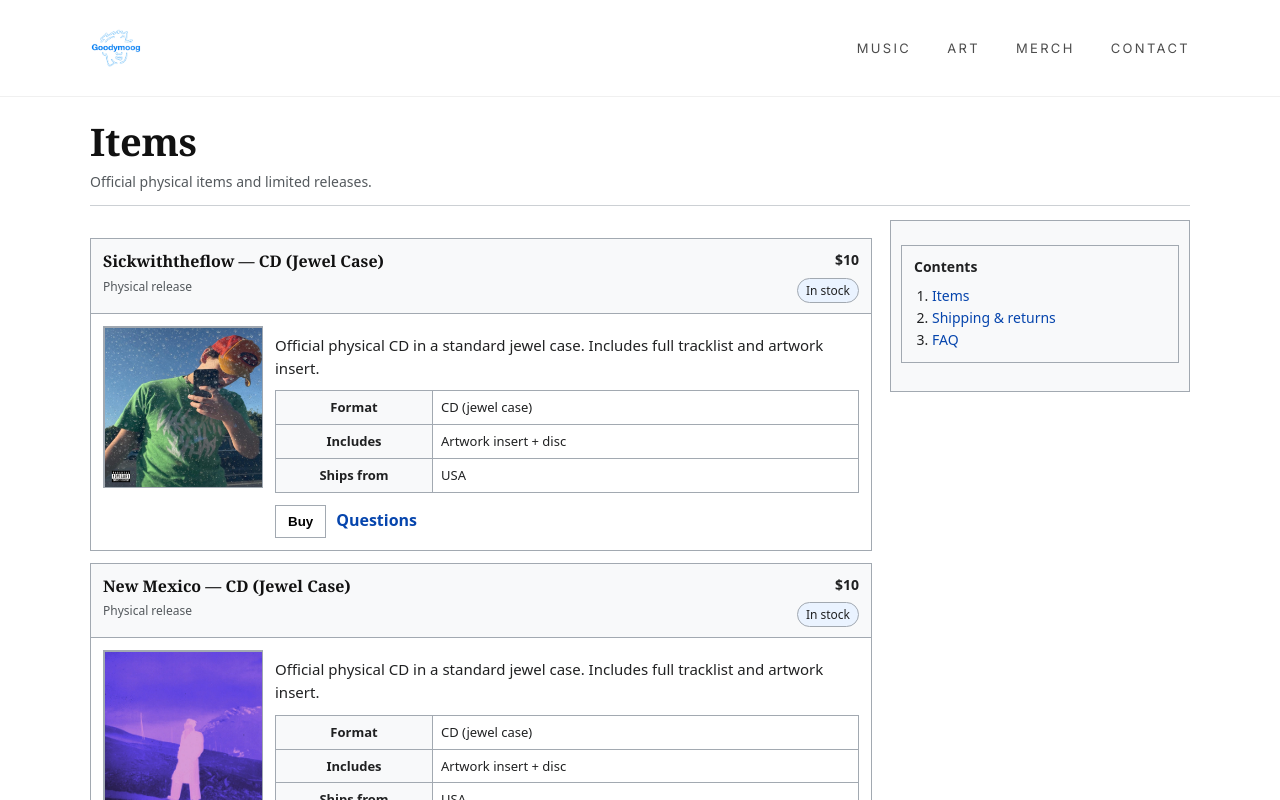
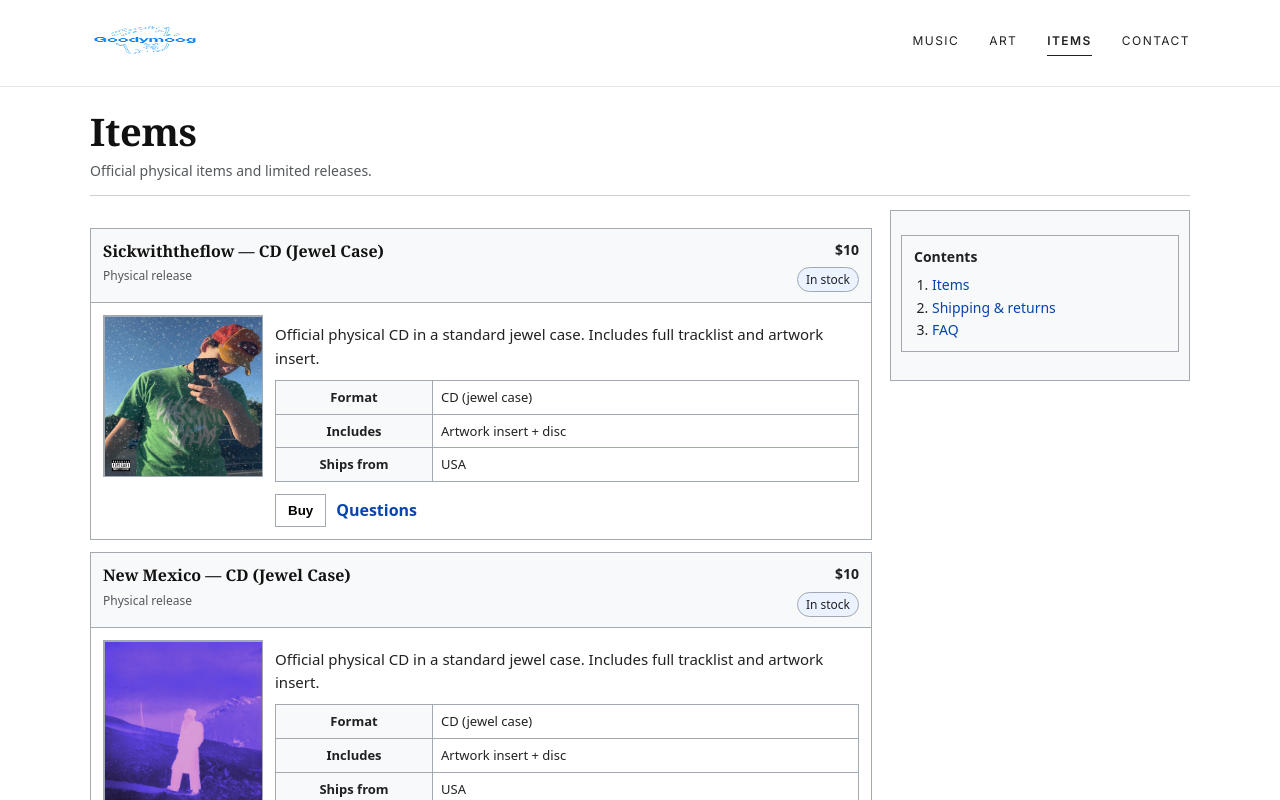
Before and after one commit to goodymoog/goodymoog-next, a Next.js app: page /merch in a window 1280 px wide. Shown: the top 800 px of the page. Built offline with nearby package versions, Linux system fonts and the light colour scheme.

Commit message:
new header

```diff
--- a/components/Header.module.css
+++ b/components/Header.module.css
@@ -1,47 +1,56 @@
 .header {
-  background: #fff3cd;
-  width: 100%;
   background: #fff;
-  border-bottom: 1px solid rgba(0,0,0,0.06);
+  border-bottom: 1px solid #e8e8e8;
 }
 
 .inner {
-  max-width: 1100px;   /* MATCHES YOUR CONTENT WIDTH */
+  max-width: 1100px;
   margin: 0 auto;
-  padding: 22px 20px;  /* Slightly taller */
+  padding: 20px 16px 18px;
   display: flex;
   align-items: center;
   justify-content: space-between;
 }
 
 .logo {
-  display: flex;
-  align-items: center;
-  flex-shrink: 0;
+  opacity: 0.95;
+  transition: opacity 0.2s ease;
 }
 
-.logo img {
-  height: 52px;        /* BIGGER LOGO */
-  width: auto;
-  display: block;
+.logo:hover {
+  opacity: 0.7;
 }
 
 .nav {
   display: flex;
-  gap: 36px;           /* Slightly more breathing room */
-  font-size: 13px;
-  font-weight: 300;
-  letter-spacing: 0.18em;
-  text-transform: uppercase;
-  align-items: center;
+  gap: 30px;
 }
 
 .nav a {
   text-decoration: none;
-  color: rgba(0,0,0,0.7);
-  transition: opacity .18s ease;
+  color: #202122;
+  font-size: 12px;
+  letter-spacing: 0.12em;
+  text-transform: uppercase;
+  position: relative;
+  padding-bottom: 6px;
+  transition: opacity 0.2s ease;
 }
 
 .nav a:hover {
-  opacity: 0.55;
+  opacity: 0.6;
 }
+
+.active {
+  font-weight: 600;
+}
+
+.active::after {
+  content: "";
+  position: absolute;
+  left: 0;
+  bottom: 0;
+  width: 100%;
+  height: 1px;
+  background: #202122;
+}
--- a/components/Header.tsx
+++ b/components/Header.tsx
@@ -1,9 +1,13 @@
-// components/Header.tsx
+"use client";
+
 import Link from "next/link";
 import Image from "next/image";
+import { usePathname } from "next/navigation";
 import styles from "./Header.module.css";
 
 export default function Header() {
+  const pathname = usePathname();
+
   return (
     <header className={styles.header}>
       <div className={styles.inner}>
@@ -11,18 +15,17 @@ export default function Header() {
           <Image
             src="/images/logo.webp"
             alt="Goodymoog"
-            width={260}              // bigger source image
-            height={120}
+            width={110}
+            height={40}
             priority
-            className={styles.logoImg} // control final size via CSS
           />
         </Link>
 
         <nav className={styles.nav}>
-          <Link href="/">Music</Link>
-          <Link href="/art">Art</Link>
-          <Link href="/merch">Merch</Link>
-          <Link href="/contact">Contact</Link>
+          <Link className={pathname === "/" ? styles.active : ""} href="/">Music</Link>
+          <Link className={pathname === "/art" ? styles.active : ""} href="/art">Art</Link>
+          <Link className={pathname === "/merch" ? styles.active : ""} href="/merch">Items</Link>
+          <Link className={pathname === "/contact" ? styles.active : ""} href="/contact">Contact</Link>
         </nav>
       </div>
     </header>
```
